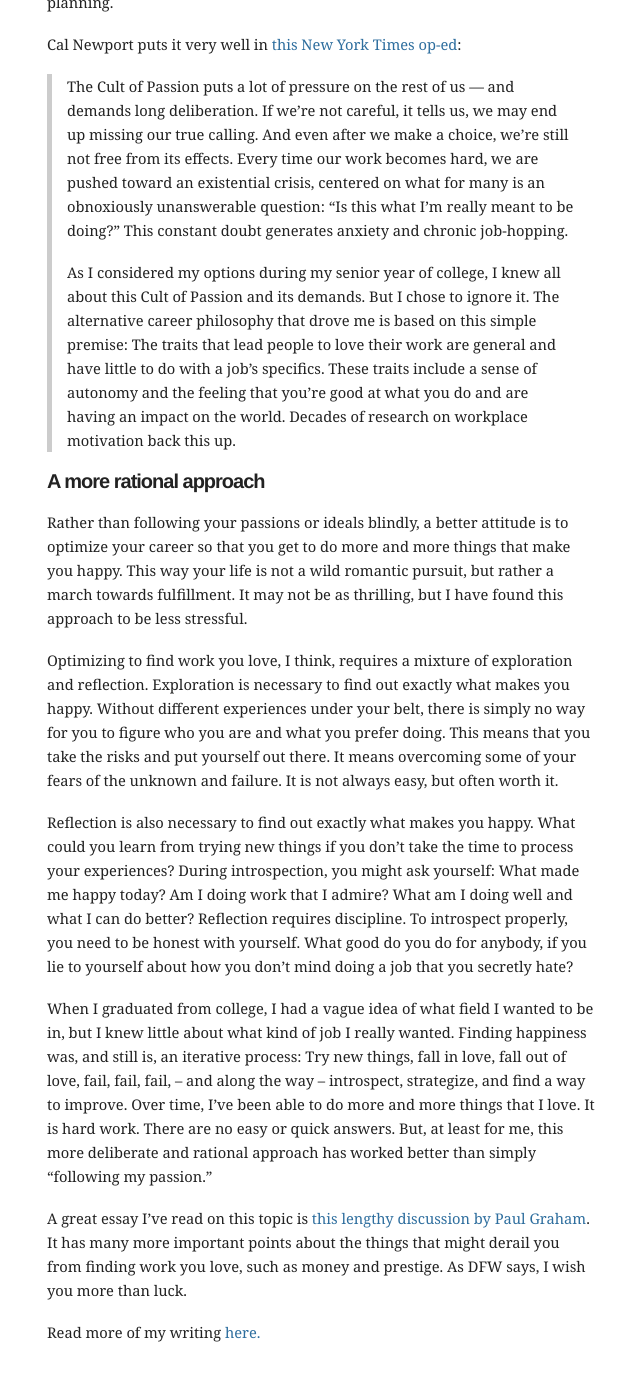
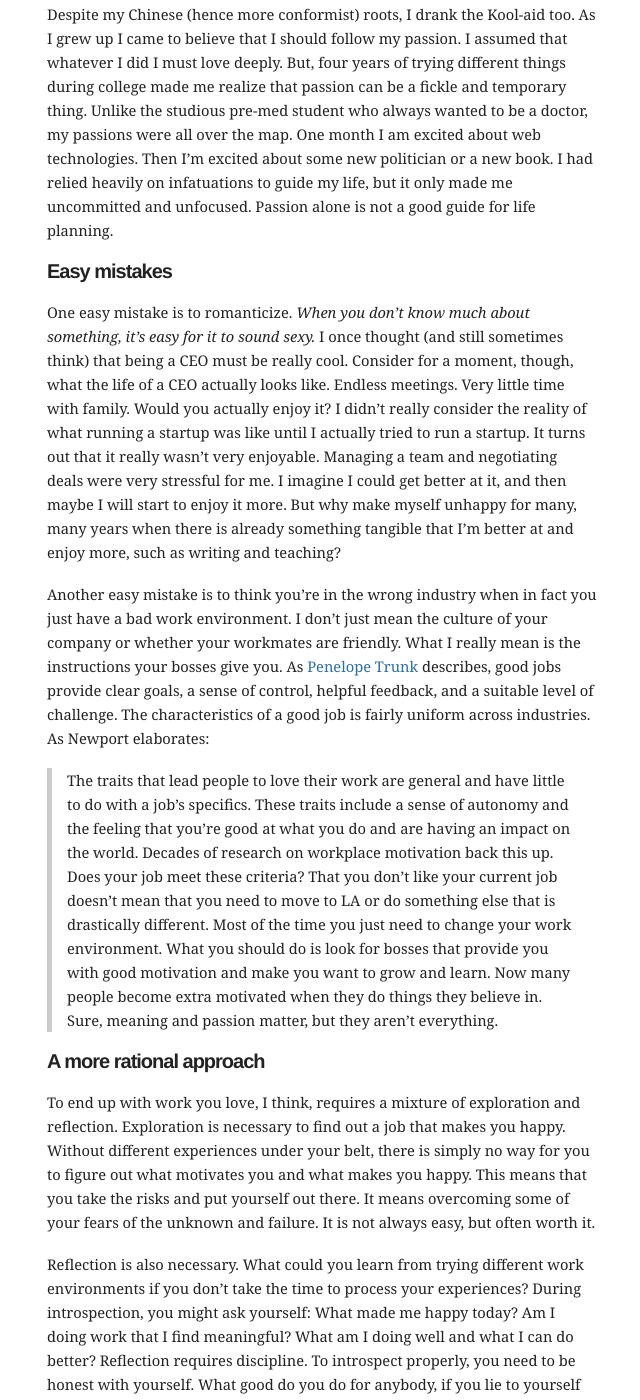
Before and after one commit to mbwong/mbwong.github.com, a Jekyll site: the page built from _posts/2012-12-1-finding-a-calling.md, in a window 1280 px wide and 1400 px high, scrolled down 722 px. Shown: the whole window, without its empty margins (303-943 px from the left). Built offline with Jekyll 4.4.1, drawn with Linux system fonts in a browser that asks for light colours; before the commit the page ends 2086 px from its top, so only the background shows below that; some of the changed text lies outside the part shown.

Commit message:
Update 2012-12-1-finding-a-calling.md

```diff
--- a/_posts/2012-12-1-finding-a-calling.md
+++ b/_posts/2012-12-1-finding-a-calling.md
@@ -12,25 +12,31 @@ LinkedIn's founder Reid Hoffman recently published a book titled "The Start-up o
 
 In America, there is the notion that we should follow our hearts. When we think about our careers, we often ask: "What are you passionate about?" It's a consumerist idea that we should get what we want that has been beaten into us by Hollywood and its romantic comedies. We think of Oprah and Donald Trump, who openly advise that we only ought to do what we want to.
 
-Despite my Chinese (hence more conformist) roots, I drank the Kool-aid too. As I grew up I came to believe that I should follow my passion. I assumed that whatever I did I must love deeply. But, four years of trying different things during college made me realize that passion can be a fickle and temporary thing. Unlike the studious pre-med student who always wanted to be a doctor, my passions were all over the map. One month I am excited about web technologies. Then I'm excited about some new politician or a new book. I had relied heavily on infatuations to guide my life, but it only made me uncommitted and unfocused. Passion alone is not a good guide for life planning.
-
 Cal Newport puts it very well in [this New York Times op-ed][newport]:
 
 [newport]: http://www.nytimes.com/2012/09/30/jobs/follow-a-career-passion-let-it-follow-you.html
 
 >The Cult of Passion puts a lot of pressure on the rest of us — and demands long deliberation. If we’re not careful, it tells us, we may end up missing our true calling. And even after we make a choice, we’re still not free from its effects. Every time our work becomes hard, we are pushed toward an existential crisis, centered on what for many is an obnoxiously unanswerable question: “Is this what I’m really meant to be doing?” This constant doubt generates anxiety and chronic job-hopping.
->
->As I considered my options during my senior year of college, I knew all about this Cult of Passion and its demands. But I chose to ignore it. The alternative career philosophy that drove me is based on this simple premise: The traits that lead people to love their work are general and have little to do with a job’s specifics. These traits include a sense of autonomy and the feeling that you’re good at what you do and are having an impact on the world. Decades of research on workplace motivation back this up.
+
+Despite my Chinese (hence more conformist) roots, I drank the Kool-aid too. As I grew up I came to believe that I should follow my passion. I assumed that whatever I did I must love deeply. But, four years of trying different things during college made me realize that passion can be a fickle and temporary thing. Unlike the studious pre-med student who always wanted to be a doctor, my passions were all over the map. One month I am excited about web technologies. Then I'm excited about some new politician or a new book. I had relied heavily on infatuations to guide my life, but it only made me uncommitted and unfocused. Passion alone is not a good guide for life planning.
+
+## Easy mistakes
+
+One easy mistake is to romanticize. *When you don't know much about something, it's easy for it to sound sexy.* I once thought (and still sometimes think) that being a CEO must be really cool. Consider for a moment, though, what the life of a CEO actually looks like. Endless meetings. Very little time with family. Would you actually enjoy it? I didn't really consider the reality of what running a startup was like until I actually tried to run a startup. It turns out that it really wasn't very enjoyable. Managing a team and negotiating deals were very stressful for me. I imagine I could get better at it, and then maybe I will start to enjoy it more. But why make myself unhappy for many, many years when there is already something tangible that I'm better at and enjoy more, such as writing and teaching?
+
+Another easy mistake is to think you're in the wrong industry when in fact you just have a bad work environment. I don't just mean the culture of your company or whether your workmates are friendly. What I really mean is the instructions your bosses give you. As [Penelope Trunk][pt] describes, good jobs provide clear goals, a sense of control, helpful feedback, and a suitable level of challenge. The characteristics of a good job is fairly uniform across industries. As Newport elaborates:
+>The traits that lead people to love their work are general and have little to do with a job’s specifics. These traits include a sense of autonomy and the feeling that you’re good at what you do and are having an impact on the world. Decades of research on workplace motivation back this up.
+Does your job meet these criteria? That you don't like your current job doesn't mean that you need to move to LA or do something else that is drastically different. Most of the time you just need to change your work environment. What you should do is look for bosses that provide you with good motivation and make you want to grow and learn. Now many people become extra motivated when they do things they believe in. Sure, meaning and passion matter, but they aren't everything.
+
+[pt]: http://blog.penelopetrunk.com/2013/05/13/how-to-know-if-youre-in-a-good-job/
 
 ## A more rational approach
 
-Rather than following your passions or ideals blindly, a better attitude is to optimize your career so that you get to do more and more things that make you happy. This way your life is not a wild romantic pursuit, but rather a march towards fulfillment. It may not be as thrilling, but I have found this approach to be less stressful.
+To end up with work you love, I think, requires a mixture of exploration and reflection. Exploration is necessary to find out a job that makes you happy. Without different experiences under your belt, there is simply no way for you to figure out what motivates you and what makes you happy. This means that you take the risks and put yourself out there. It means overcoming some of your fears of the unknown and failure. It is not always easy, but often worth it.
 
-Optimizing to find work you love, I think, requires a mixture of exploration and reflection. Exploration is necessary to find out exactly what makes you happy. Without different experiences under your belt, there is simply no way for you to figure who you are and what you prefer doing. This means that you take the risks and put yourself out there. It means overcoming some of your fears of the unknown and failure. It is not always easy, but often worth it.
+Reflection is also necessary. What could you learn from trying different work environments if you don't take the time to process your experiences? During introspection, you might ask yourself: What made me happy today? Am I doing work that I find meaningful? What am I doing well and what I can do better? Reflection requires discipline. To introspect properly, you need to be honest with yourself. What good do you do for anybody, if you lie to yourself about how you don't mind doing a job that you secretly hate?
 
-Reflection is also necessary to find out exactly what makes you happy. What could you learn from trying new things if you don't take the time to process your experiences? During introspection, you might ask yourself: What made me happy today? Am I doing work that I admire? What am I doing well and what I can do better? Reflection requires discipline. To introspect properly, you need to be honest with yourself. What good do you do for anybody, if you lie to yourself about how you don't mind doing a job that you secretly hate?
-
-When I graduated from college, I had a vague idea of what field I wanted to be in, but I knew little about what kind of job I really wanted. Finding happiness was, and still is, an iterative process: Try new things, fall in love, fall out of love, fail, fail, fail, -- and along the way -- introspect, strategize, and find a way to improve. Over time, I've been able to do more and more things that I love. It is hard work. There are no easy or quick answers. But, at least for me, this more deliberate and rational approach has worked better than simply "following my passion."
+When I graduated from college, I had very little idea of what I wanted to do. Finding the right job was, and still is, an iterative process: Try new things, fall in love, fall out of love, fail, fail, fail, -- and along the way -- introspect, strategize, and find a way to improve. Over time, I've been able to find environments where I am motivated and happy. It wasn't easy. But, at least for me, this more deliberate and rational approach has worked better than simply "following my passion."
 
 A great essay I've read on this topic is [this lengthy discussion by Paul Graham][pg]. It has many more important points about the things that might derail you from finding work you love, such as money and prestige. As DFW says, I wish you more than luck.
 
```
